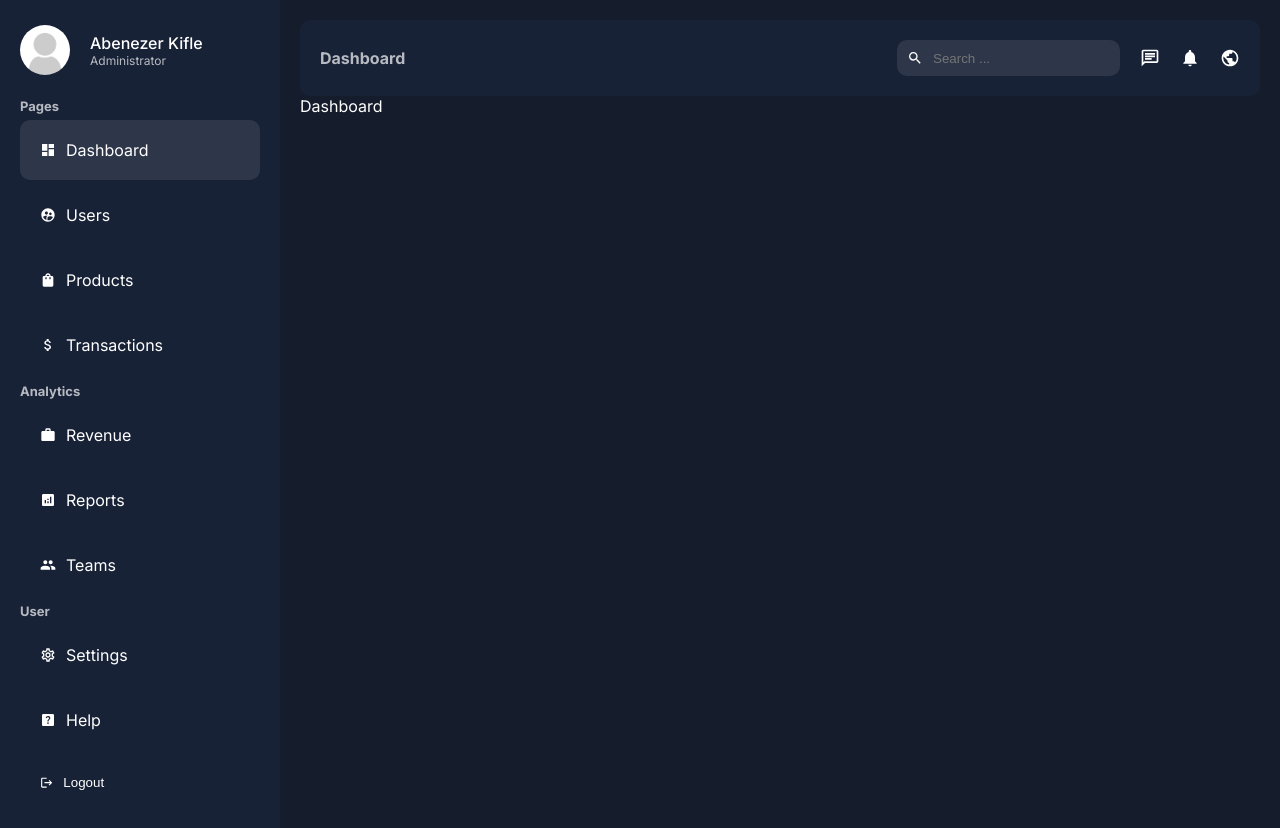
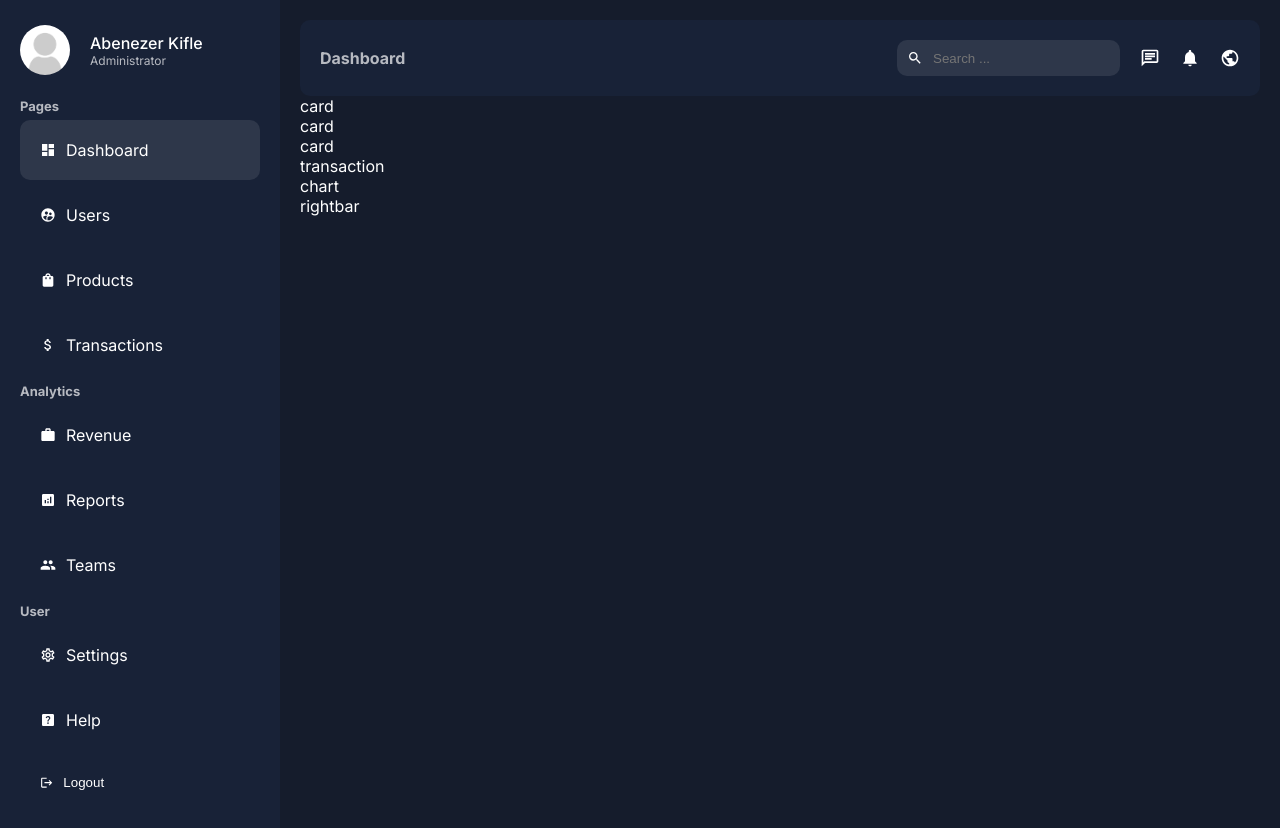
Before and after one commit to abenooo/NextJs_14_AdminDashboard, a Next.js app: page /dashboard in a window 1280 px wide. Built offline with nearby package versions, Linux system fonts and the light colour scheme.

Commit message:
Import the componet

```diff
--- a/app/dashboard/page.jsx
+++ b/app/dashboard/page.jsx
@@ -1,7 +1,29 @@
+import Card from "../ui/dashboard/card/card";
+import Chart from "../ui/dashboard/chart/chart";
+import styles from "../ui/dashboard/dashboard.module.css";
+import Rightbar from "../ui/dashboard/rightbar/rightbar";
+import Transaction from "../ui/dashboard/transaction/transaction";
 const Dashboard = () => {
   return (
-    <div>Dashboard</div>
-  )
-}
+    <div className={styles.wrapper}>
+      <div className={styles.main}>
+        {/* cards */}
+        <div className={styles.cards}>
+          <Card />
+          <Card />
+          <Card />
+        </div>
+        {/* transaction */}
+        <Transaction />
+        {/* chart */}
+        <Chart />
+      </div>
 
-export default Dashboard
+      <div className={styles.side}>
+        <Rightbar />
+      </div>
+    </div>
+  );
+};
+
+export default Dashboard;
```
